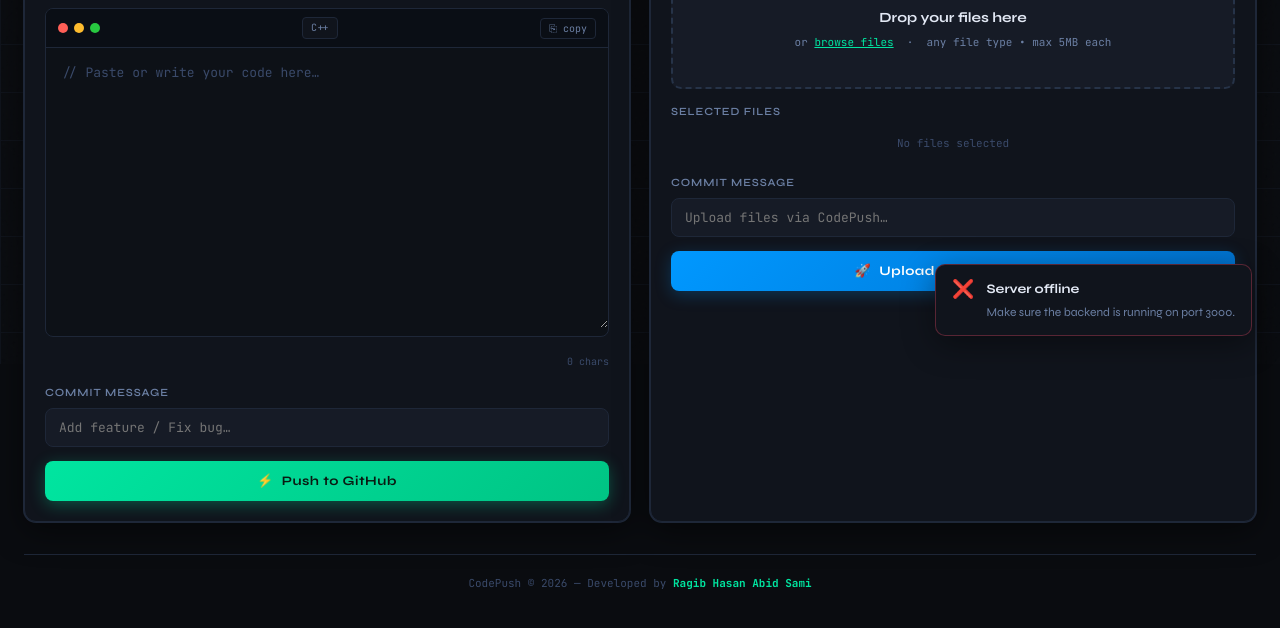
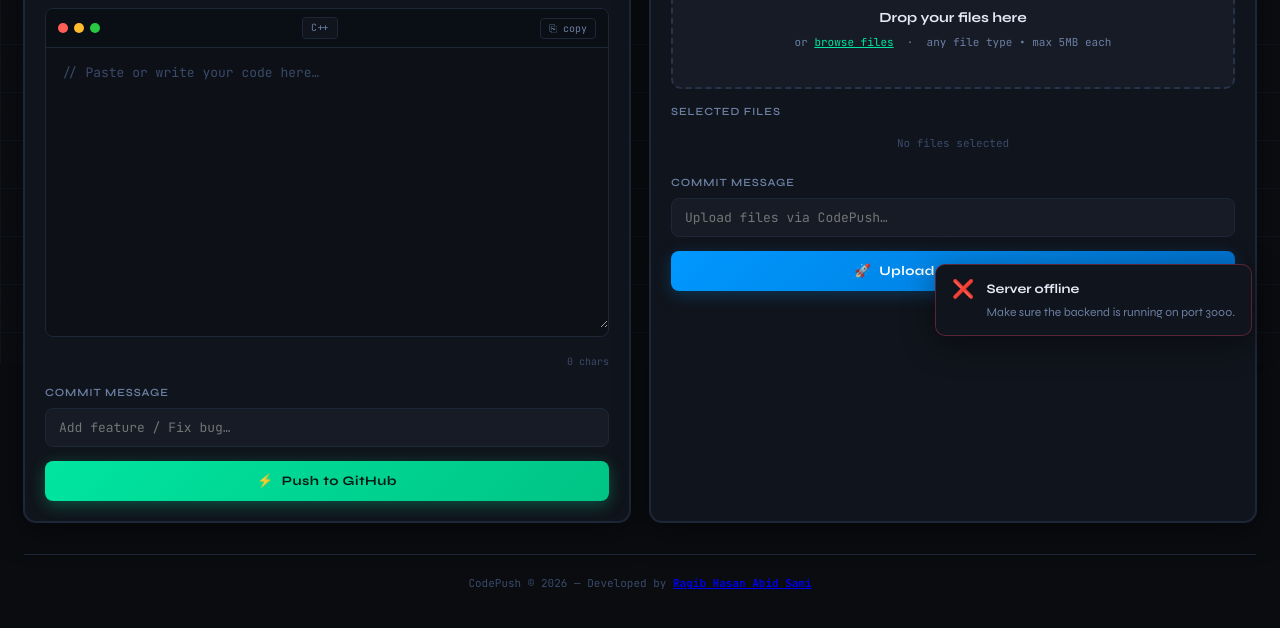
Before and after one commit to abid-sami/CodePush, a website: page public/index.html in a window 1280 px wide. Shown: the part 436-1064 px from the top of the page. Drawn offline with nearby package versions, Linux system fonts and the light colour scheme; no server answers.

Commit message:
Footer Credit added

```diff
--- a/public/index.html
+++ b/public/index.html
@@ -944,7 +944,7 @@ footer strong { color: var(--accent); }
   </div><!-- /panels -->
 
   <footer>
-    <span>CodePush &copy; <script>document.write(new Date().getFullYear())</script> — Developed by <strong>Ragib Hasan Abid Sami</strong></span>
+    <span>CodePush &copy; <script>document.write(new Date().getFullYear())</script> — Developed by <strong><a href="https://abidsami.vercel.app">Ragib Hasan Abid Sami</a></strong></span>
 
   </footer>
 
```
